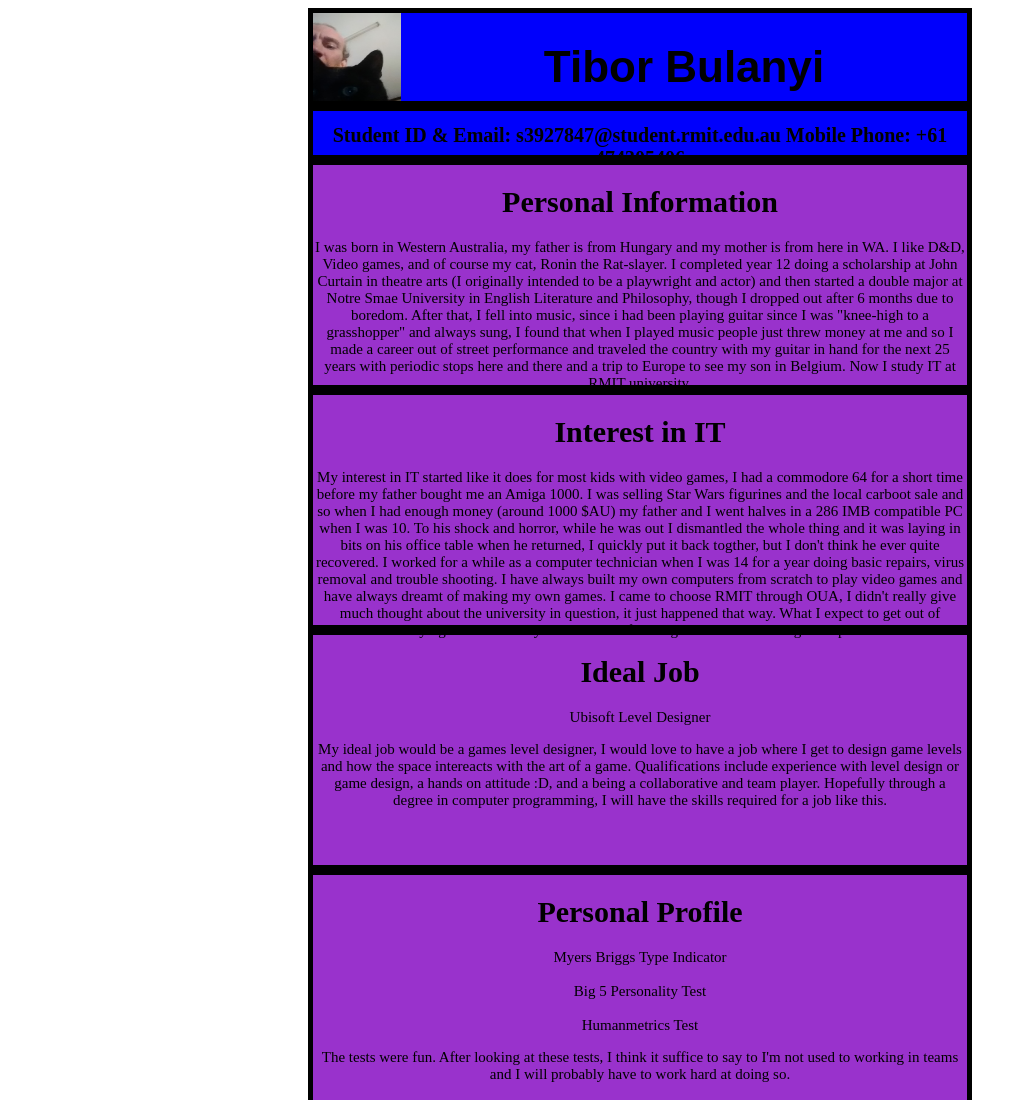
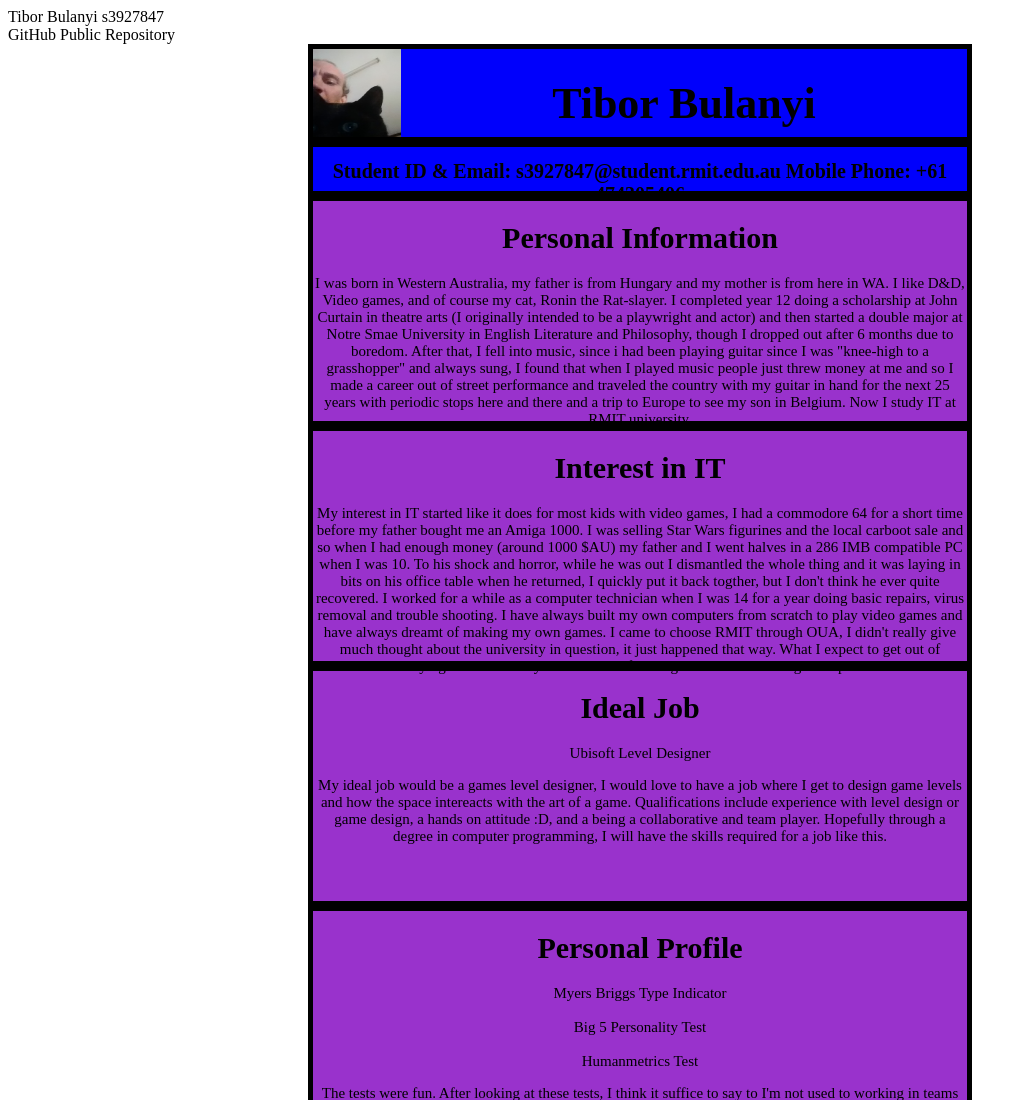
Before and after one commit to tibitzu/My-Profile, a plain HTML site: page index.html in a window 1280 px wide. Shown: the top 1100 px of the page, without its empty margins (0-1027 px from the left). Drawn offline with Linux system fonts and the light colour scheme.

Commit message:
added submission detail

```diff
--- a/index.html
+++ b/index.html
@@ -8,21 +8,18 @@
            a:link {color: black;
                    background-color: transparent;
                    text-decoration: none;}
-          .header {margin-right: 300px;
+          .Name   {margin-right: 300px;
                    margin-left: 300px;
                    border: 5px solid black;
-                   text-align: Center;
-                   padding: 0px;
                    background: #0000FC;
-                   color: black;
-                   font-family:Fantasy;
-                   font-size: 22px;
-                   height: 88px}
-      .header img {float:left;
+                   text-align: center;
+                   height: 88px;
+                   font-size: 22px}
+        .Name img {float:left;
                    padding: 0px;
                    width: 88px;
                    height: 88px;}
-       .header h1 {font:Fantasy}
+       .Name h1   {font:Fantasy}
 .MyContactDetails {margin-right: 300px;
                    margin-left: 300px;
                    border: 5px solid black;
@@ -73,8 +70,14 @@
 	</style>
 </head>
 <body>
-<div class="header">
-
+<div class="Submission details"
+  <h1> Tibor Bulanyi </h1>
+  <p1> s3927847 </p1>
+  <br>
+  <a href="https://github.com/tibitzu/My-Profile.git"> GitHub Public Repository </a>
+  <br>
+  <p3></p3>
+<div class="Name">
   <img src="IMG_20210916_125823.jpg">
   <h1>Tibor Bulanyi</h1>
 </div>
```
